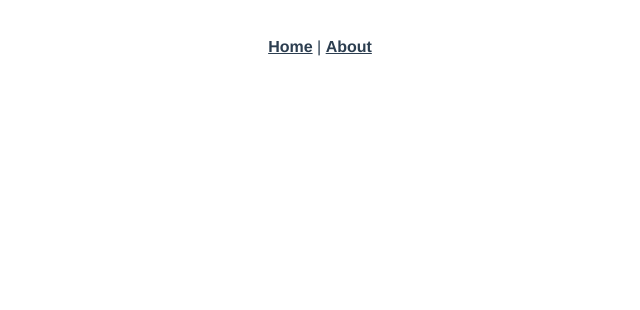
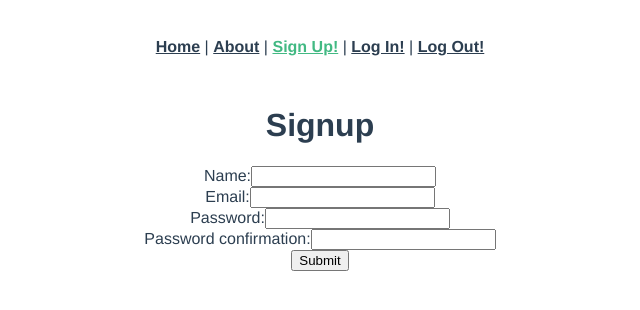
Before and after one commit to mark-francisco/movie-vue-app, a Vue app: page /signup in a window 1280 px wide. Shown: the top 310 px of the page, without its empty margins (320-960 px from the left). Built offline with nearby package versions, Linux system fonts and the light colour scheme.

Commit message:
Submit wk7 tuesd hw: add movie vue app sign up, login, logout paths

```diff
--- a/src/App.vue
+++ b/src/App.vue
@@ -4,6 +4,13 @@
       <router-link to="/">Home</router-link>
       |
       <router-link to="/about">About</router-link>
+      |
+      <router-link to="/signup">Sign Up!</router-link>
+      |
+      <router-link to="/login">Log In!</router-link>
+      <!-- <a href="/login">Log In!</a> -->
+      |
+      <router-link to="/logout">Log Out!</router-link>
     </div>
     <router-view />
   </div>
--- a/src/main.js
+++ b/src/main.js
@@ -6,6 +6,11 @@
 axios.defaults.headers.common["X-Requested-With"] = "XMLHttpRequest";
 axios.defaults.baseURL = process.env.NODE_ENV === "development" ? "http://localhost:3000" : "/";
 
+var jwt = localStorage.getItem("jwt");
+if (jwt) {
+  axios.defaults.headers.common["Authorization"] = "Bearer " + jwt;
+}
+
 Vue.config.productionTip = false;
 
 new Vue({
--- a/src/router/index.js
+++ b/src/router/index.js
@@ -1,6 +1,9 @@
 import Vue from "vue";
 import VueRouter from "vue-router";
 import Home from "../views/Home.vue";
+import SignUp from "../views/Signup.vue";
+import LogIn from "../views/Login.vue";
+import LogOut from "../views/Logout.vue";
 
 Vue.use(VueRouter);
 
@@ -18,6 +21,21 @@
     // which is lazy-loaded when the route is visited.
     component: () => import(/* webpackChunkName: "about" */ "../views/About.vue"),
   },
+  {
+    path: "/signup",
+    name: "Signup",
+    component: SignUp,
+  },
+  {
+    path: "/login",
+    name: "Login",
+    component: LogIn,
+  },
+  {
+    path: "/logout",
+    name: "Logout",
+    component: LogOut,
+  },
 ];
 
 const router = new VueRouter({
--- /dev/null
+++ b/src/views/Login.vue
@@ -0,0 +1,56 @@
+<template>
+  <div class="login">
+    <form v-on:submit.prevent="submit()">
+      <h1>Login</h1>
+      <ul>
+        <li class="text-danger" v-for="error in errors" v-bind:key="error">
+          {{ error }}
+        </li>
+      </ul>
+      <div class="form-group">
+        <label>Email:</label>
+        <input type="email" class="form-control" v-model="email" />
+      </div>
+      <div class="form-group">
+        <label>Password:</label>
+        <input type="password" class="form-control" v-model="password" />
+      </div>
+      <input type="submit" class="btn btn-primary" value="Submit" />
+    </form>
+  </div>
+</template>
+
+<script>
+import axios from "axios";
+
+export default {
+  data: function () {
+    return {
+      email: "",
+      password: "",
+      errors: [],
+    };
+  },
+  methods: {
+    submit: function () {
+      var params = {
+        email: this.email,
+        password: this.password,
+      };
+      axios
+        .post("/api/sessions", params)
+        .then((response) => {
+          axios.defaults.headers.common["Authorization"] = "Bearer " + response.data.jwt;
+          localStorage.setItem("jwt", response.data.jwt);
+          this.$router.push("/");
+        })
+        .catch((error) => {
+          console.log(error.response);
+          this.errors = ["Invalid email or password."];
+          this.email = "";
+          this.password = "";
+        });
+    },
+  },
+};
+</script>
--- /dev/null
+++ b/src/views/Logout.vue
@@ -0,0 +1,15 @@
+<template>
+  <div class="logout"></div>
+</template>
+
+<script>
+import axios from "axios";
+
+export default {
+  created: function () {
+    delete axios.defaults.headers.common["Authorization"];
+    localStorage.removeItem("jwt");
+    this.$router.push("/");
+  },
+};
+</script>
--- /dev/null
+++ b/src/views/Signup.vue
@@ -0,0 +1,64 @@
+<template>
+  <div class="signup">
+    <form v-on:submit.prevent="submit()">
+      <h1>Signup</h1>
+      <ul>
+        <li class="text-danger" v-for="error in errors" v-bind:key="error">
+          {{ error }}
+        </li>
+      </ul>
+      <div class="form-group">
+        <label>Name:</label>
+        <input type="text" class="form-control" v-model="name" />
+      </div>
+      <div class="form-group">
+        <label>Email:</label>
+        <input type="email" class="form-control" v-model="email" />
+      </div>
+      <div class="form-group">
+        <label>Password:</label>
+        <input type="password" class="form-control" v-model="password" />
+      </div>
+      <div class="form-group">
+        <label>Password confirmation:</label>
+        <input type="password" class="form-control" v-model="passwordConfirmation" />
+      </div>
+      <input type="submit" class="btn btn-primary" value="Submit" />
+    </form>
+  </div>
+</template>
+
+<script>
+import axios from "axios";
+
+export default {
+  data: function () {
+    return {
+      name: "",
+      email: "",
+      password: "",
+      passwordConfirmation: "",
+      errors: [],
+    };
+  },
+  methods: {
+    submit: function () {
+      var params = {
+        name: this.name,
+        email: this.email,
+        password: this.password,
+        password_confirmation: this.passwordConfirmation,
+      };
+      axios
+        .post("/api/users", params)
+        .then((response) => {
+          console.log(response.data);
+          this.$router.push("/login");
+        })
+        .catch((error) => {
+          this.errors = error.response.data.errors;
+        });
+    },
+  },
+};
+</script>
```
